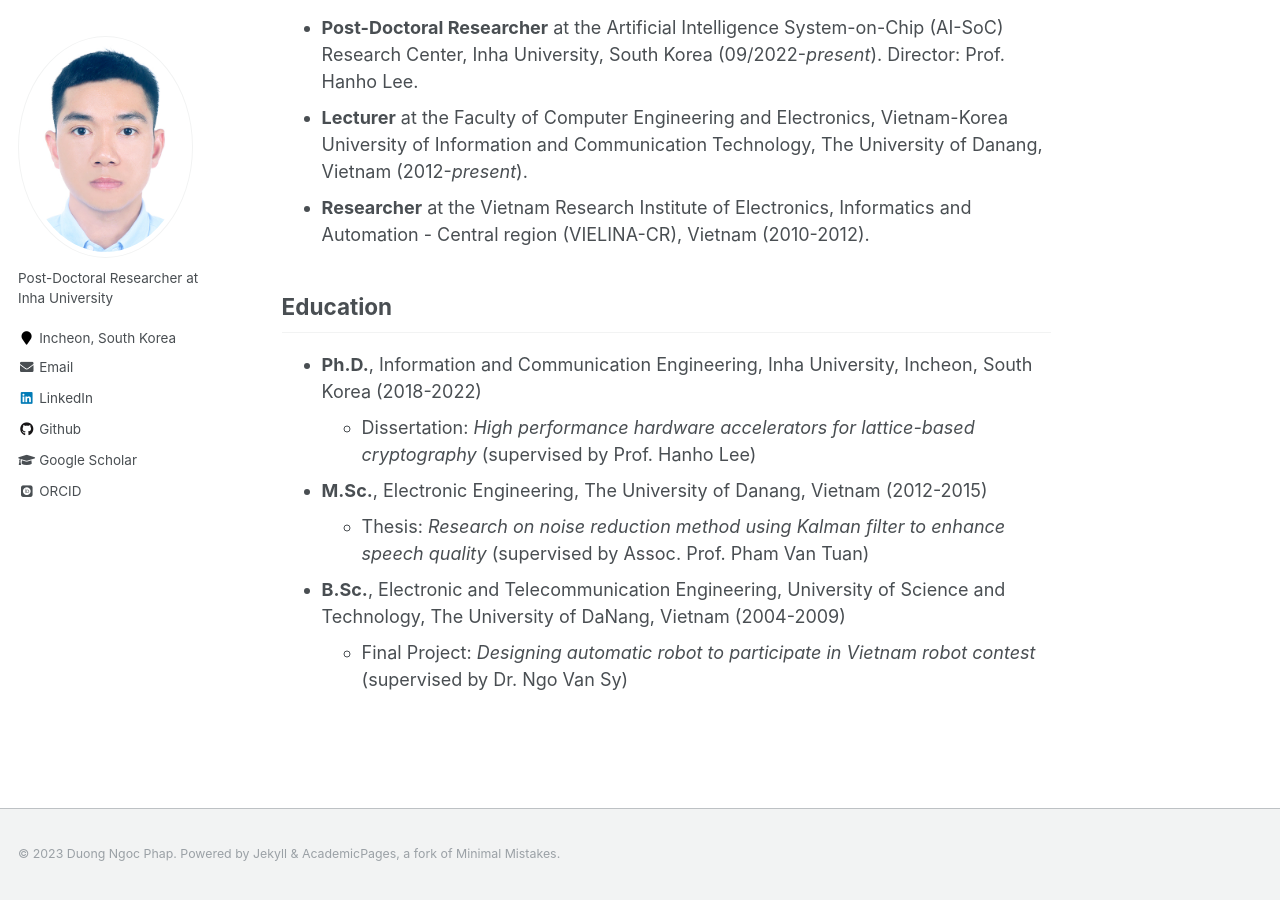
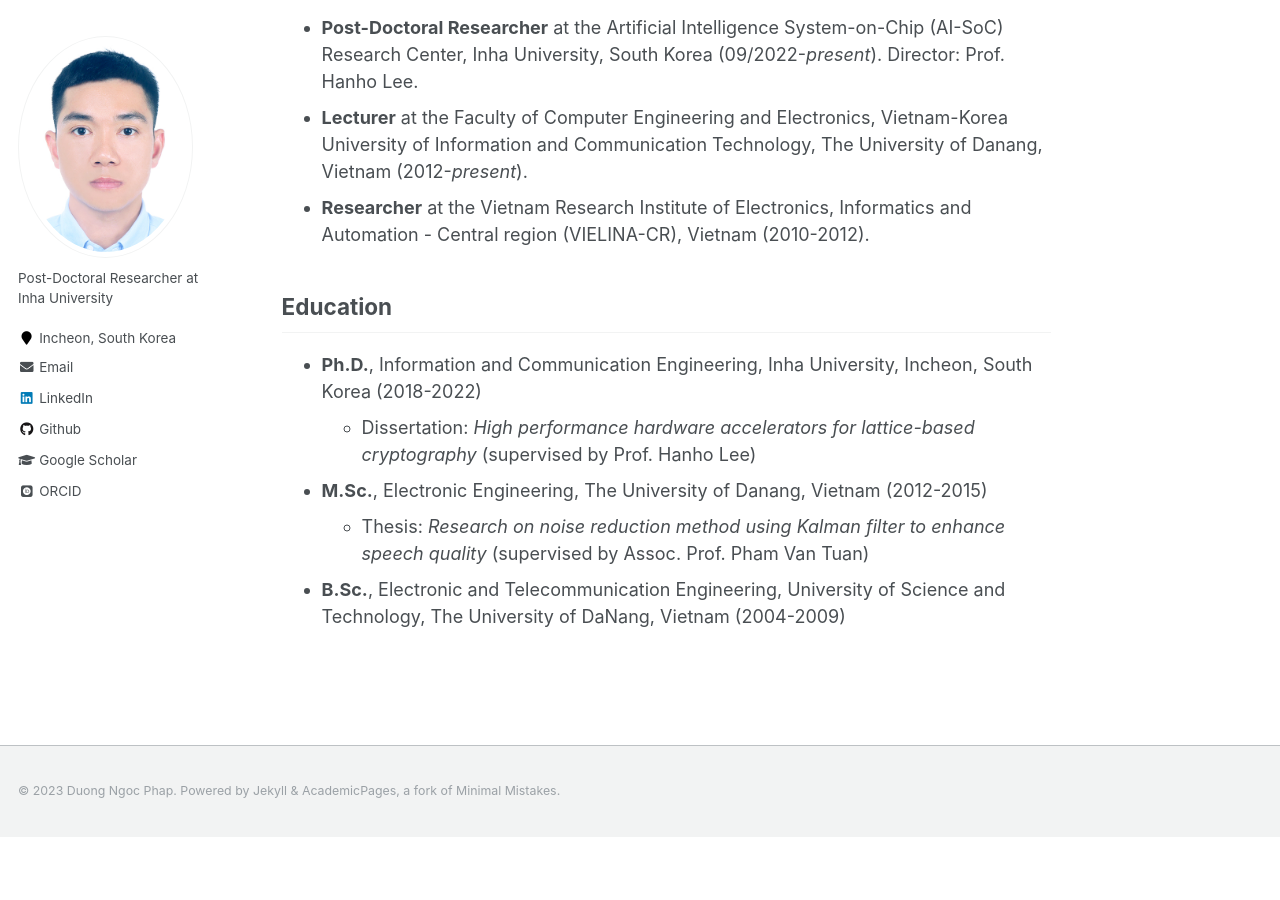
Before and after one commit to phapdn/phapdn.github.io, a Jekyll site: the page built from _pages/about.md, in a window 1280 px wide and 900 px high, scrolled down 673 px. Built offline with Jekyll 4.4.1, drawn with Linux system fonts in a browser that asks for light colours; some web fonts are replaced; after the commit the page ends 1510 px from its top, so only the background shows below that.

Commit message:
Update about.md

```diff
--- a/_pages/about.md
+++ b/_pages/about.md
@@ -38,7 +38,7 @@ My primary research interests include algorithms and architectures for:
 * <b>M.Sc.</b>, Electronic Engineering, The University of Danang, Vietnam (2012-2015)
   * Thesis: *Research on noise reduction method using Kalman filter to enhance speech quality* (supervised by Assoc. Prof. Pham Van Tuan)
 * <b>B.Sc.</b>, Electronic and Telecommunication Engineering, University of Science and Technology, The University of DaNang, Vietnam (2004-2009)
-  * Final Project: *Designing automatic robot to participate in Vietnam robot contest* (supervised by Dr. Ngo Van Sy)
+<!--  * Final Project: *Designing automatic robot to participate in Vietnam robot contest* (supervised by Dr. Ngo Van Sy)
 <!--* Senior Project: "<it>A GPS-based Tracking and Accident Reporting System</it>" supervised by Prof. Ibrahim Tekin and Assoc.Prof. Ayhan Bozkurt-->
 
 <!--
```
